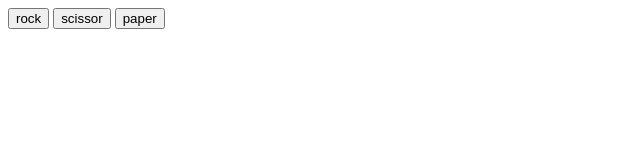
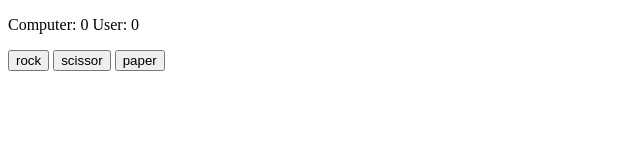
Before and after one commit to Jaizzer/rock-paper-scissors, a plain HTML site: page index.html in a window 1280 px wide. Shown: the whole page, without its empty margins (0-640 px from the left). Drawn offline with Linux system fonts and the light colour scheme.

Commit message:
Add paragraph element to show initial user and computer score in HTML

```diff
--- a/index.html
+++ b/index.html
@@ -10,6 +10,7 @@
 
 </head>
 <body>
+    <p>Computer: 0   User: 0</p>
     <button id="rock">rock</button>
     <button id="scissor">scissor</button>
     <button id="paper">paper</button>
```
